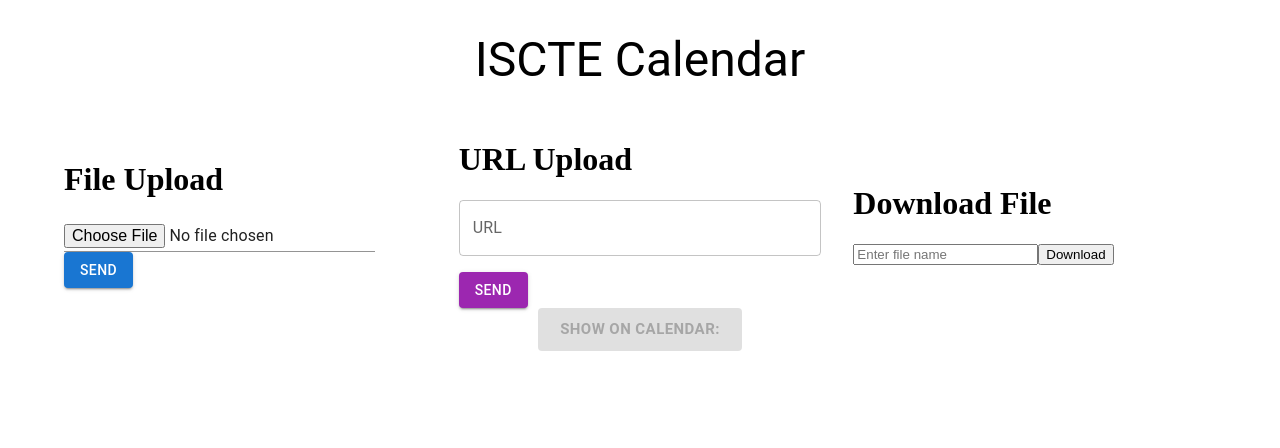
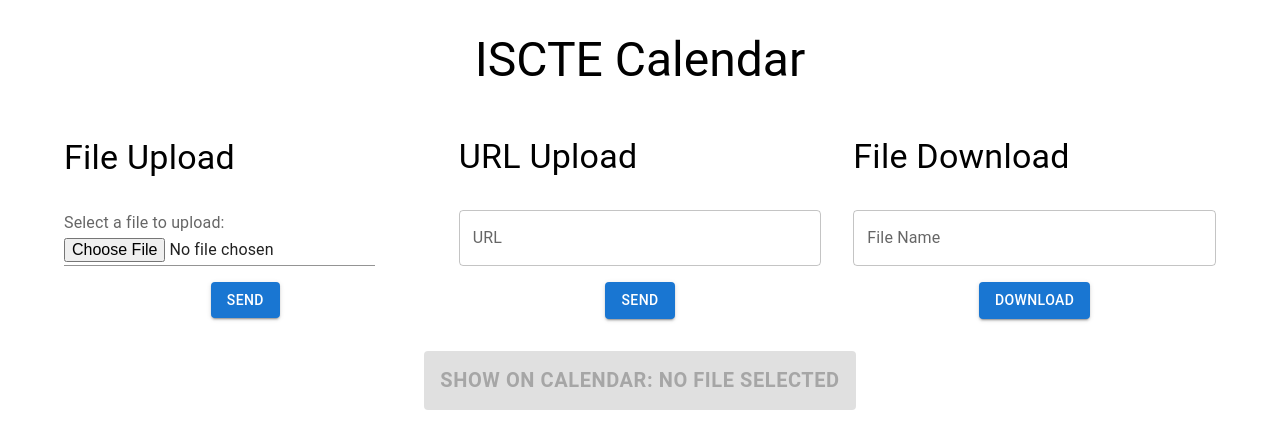
Before and after one commit to tegco/ES-2023-2Sem-Quarta-Feira-LEI-GrupoH, a React (Create React App) app in the folder gestaohorarios-frontend/: page / in a window 1280 px wide. Shown: the top 448 px of the page. Built offline with nearby package versions, Linux system fonts and the light colour scheme.

Commit message:
update UI

```diff
--- a/gestaohorarios-frontend/src/components/FileDownload.jsx
+++ b/gestaohorarios-frontend/src/components/FileDownload.jsx
@@ -1,18 +1,25 @@
 import React, { useState } from 'react';
-import axios from 'axios';
+import TextField from '@mui/material/TextField';
+import Button from '@mui/material/Button';
+import Box from '@mui/material/Box';
+import Typography from '@mui/material/Typography';
 
 const FileDownload = () => {
   const [fileName, setFileName] = useState("");
 
   const handleDownload = async () => {
     try {
-      const response = await axios.get(`/api/v1/horario/downloadFile/${fileName}`, {
-        responseType: "blob", // Set response type to blob to handle binary data
-      });
+      const response = await fetch(`/api/v1/horario/downloadFile/${fileName}`);
 
-      const url = window.URL.createObjectURL(new Blob([response.data]));
+      if (!response.ok) {
+        console.error("Error downloading the file.");
+        alert("Error downloading the file.");
+        return;
+      }
+
+      const data = await response.blob();
+      const url = window.URL.createObjectURL(data);
       const link = document.createElement("a");
-      console.log(fileName)
       link.href = url;
       link.setAttribute("download", fileName);
       document.body.appendChild(link);
@@ -20,21 +27,32 @@ const FileDownload = () => {
       link.remove();
     } catch (error) {
       console.error(error);
-      // Handle error
     }
   };
 
   return (
-    <div>
-      <h1>Download File</h1>
-      <input
-        type="text"
-        placeholder="Enter file name"
+    <Box>
+      <Typography variant="h4" component="h1" style={{ marginTop: '1rem', marginBottom: '2rem' }}>
+        File Download
+      </Typography>
+
+      <TextField
+        label="File Name"
+        variant="outlined"
+        fullWidth
         value={fileName}
         onChange={(e) => setFileName(e.target.value)}
+        inputProps={{ pattern: ".*\\.(csv|json)" }}
+        placeholder="Enter file name (e.g., file.csv)"
+        style={{ marginBottom: '1rem' }}
       />
-      <button onClick={handleDownload}>Download</button>
-    </div>
+
+      <Box display="flex" alignItems="center" justifyContent="center" style={{ width: '100%' }}>
+        <Button variant="contained" color="primary" onClick={handleDownload}>
+          Download
+        </Button>
+      </Box>
+    </Box>
   );
 };
 
--- a/gestaohorarios-frontend/src/components/FileUpload.jsx
+++ b/gestaohorarios-frontend/src/components/FileUpload.jsx
@@ -1,12 +1,15 @@
-import React, { useState, useEffect } from 'react';
+import React, { useState } from 'react';
 import Button from '@mui/material/Button';
 import Input from '@mui/material/Input';
-import { csvParse } from 'd3-dsv';
+import Box from '@mui/material/Box';
+import InputLabel from '@mui/material/InputLabel';
+import Typography from '@mui/material/Typography';
 import { processFile } from '../utils/fileProcessing';
+
 
 const FileUpload = (props) => {
 
-  const { events, setEvents, tempEvents, setTempEvents, setFileName } = props;
+  const { tempEvents, setTempEvents, setFileName } = props;
 
   const [file, setFile] = useState(null);
 
@@ -27,15 +30,12 @@ const FileUpload = (props) => {
   const handleUpload = async () => {
     if (!file) return;
 
-    // Crie uma instância FormData para armazenar o arquivo
     const formData = new FormData();
     formData.append('file', file);
 
-    // Altere a URL do endpoint para corresponder à sua API
     const endpointURL = '/api/v1/horario/uploadFile';
 
     try {
-        // Envie o arquivo usando fetch
         const response = await fetch(endpointURL, {
           method: 'POST',
           body: formData,
@@ -57,17 +57,26 @@ const FileUpload = (props) => {
     };
 
     return (
-    <div>
-      <h1>File Upload</h1>
+      <Box>
+        <Typography variant="h4" component="h1" style={{ marginTop: '1rem', marginBottom: '2rem' }}>
+          File Upload
+        </Typography>
+
+        <InputLabel htmlFor="upload-file">Select a file to upload:</InputLabel>
         <Input
           type="file"
+          id="upload-file"
           onChange={handleChange}
           inputProps={{ accept: '.csv,.json' }}
+          style={{ marginBottom: '16px' }}
         />
+
+        <Box display="flex" alignItems="center" justifyContent="center" style={{ width: '100%' }}>
           <Button variant="contained" color="primary" onClick={handleUpload}>
             Send
           </Button>
-    </div>
+        </Box>
+      </Box>
     );
 };
 
--- a/gestaohorarios-frontend/src/components/ShowOnCalendarButton.jsx
+++ b/gestaohorarios-frontend/src/components/ShowOnCalendarButton.jsx
@@ -1,10 +1,8 @@
-// ShowOnCalendarButton.js
 import React from 'react';
 import Button from '@mui/material/Button';
 
 const ShowOnCalendarButton = ({ disabled, setEvents, tempEvents, fileName }) => {
   const handleClick = () => {
-    alert('Button clicked');
     setEvents(tempEvents);
   };
 
@@ -17,12 +15,18 @@ const ShowOnCalendarButton = ({ disabled, setEvents, tempEvents, fileName }) =>
       disabled={disabled}
       sx={{
         fontWeight: 'bold',
+        fontSize: '1.25rem',
+        padding: '0.75rem 1rem',
+        marginTop: '2rem',
         '&:hover': {
           backgroundColor: '#ff8a8a',
         },
+        '&.Mui-disabled': {
+          backgroundColor: 'rgba(0, 0, 0, 0.12)',
+        },
       }}
     >
-      Show on Calendar: {fileName}
+      Show on Calendar: {fileName || 'No file selected'}
     </Button>
   );
 };
--- a/gestaohorarios-frontend/src/components/UrlUpload.jsx
+++ b/gestaohorarios-frontend/src/components/UrlUpload.jsx
@@ -1,6 +1,8 @@
 import React, { useState } from 'react';
 import TextField from '@mui/material/TextField';
 import Button from '@mui/material/Button';
+import Box from '@mui/material/Box';
+import Typography from '@mui/material/Typography';
 import { processFile } from '../utils/fileProcessing';
 
 const UrlUpload = ({ setFileName, setTempEvents }) => {
@@ -46,11 +48,9 @@ const UrlUpload = ({ setFileName, setTempEvents }) => {
   const handleUrlUpload = async () => {
     if (!url) return;
 
-    // Altere a URL do endpoint para corresponder à sua API
     const endpointURL = '/api/v1/horario/uploadUrl';
 
     try {
-      // Envie a URL usando fetch
       const response = await fetch(endpointURL, {
         method: 'POST',
         headers: {
@@ -74,8 +74,11 @@ const UrlUpload = ({ setFileName, setTempEvents }) => {
   };
 
   return (
-    <div>
-      <h1>URL Upload</h1>
+    <Box>
+      <Typography variant="h4" component="h1" style={{ marginTop: '1rem', marginBottom: '2rem' }}>
+        URL Upload
+      </Typography>
+
       <TextField
         label="URL"
         variant="outlined"
@@ -84,10 +87,13 @@ const UrlUpload = ({ setFileName, setTempEvents }) => {
         onChange={handleUrlChange}
         style={{ marginBottom: '1rem' }}
       />
-      <Button variant="contained" color="secondary" onClick={handleUrlUpload}>
-        Send
-      </Button>
-    </div>
+
+      <Box display="flex" alignItems="center" justifyContent="center" style={{ width: '100%' }}>
+        <Button variant="contained" color="primary" onClick={handleUrlUpload}>
+          Send
+        </Button>
+      </Box>
+    </Box>
   );
 };
 
--- a/gestaohorarios-frontend/src/utils/fileProcessing.js
+++ b/gestaohorarios-frontend/src/utils/fileProcessing.js
@@ -1,16 +1,14 @@
-import { csvParse, dsvFormat } from 'd3-dsv';
+import { dsvFormat } from 'd3-dsv';
 
 
 export const processFile = async (file, setTempEvents) => {
 console.log('processFile: ' + file);
 
-// Read the file and parse based on the format
 const reader = new FileReader();
 reader.onload = async (event) => {
     const fileContent1 = event.target.result;
     const fileContent = fileContent1.trim();
 
-    // Check the file's type (MIME type)
     const isJSON = file.type === 'application/json';
     const isCSV = file.type === 'text/csv';
 
```
Lines whose indentation alone changed are shown as unchanged.
